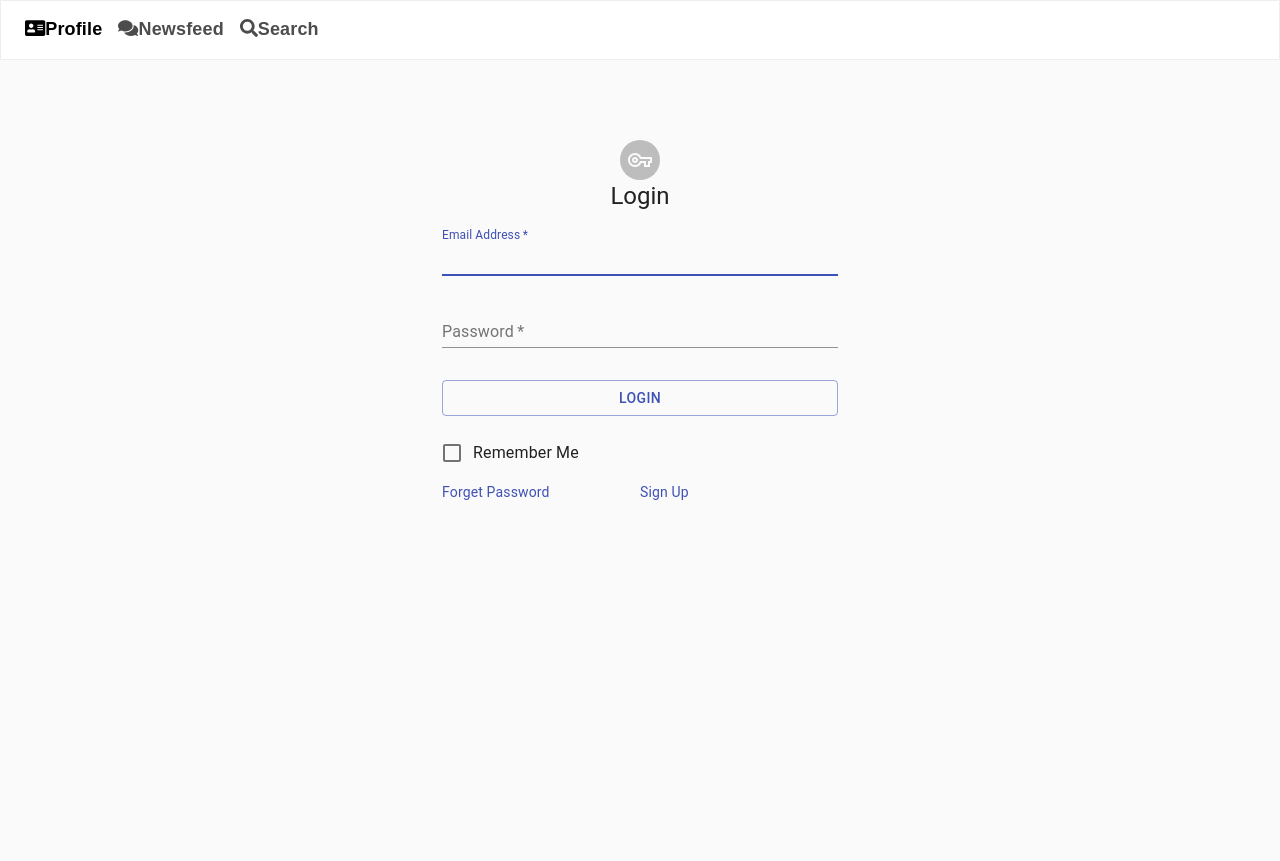
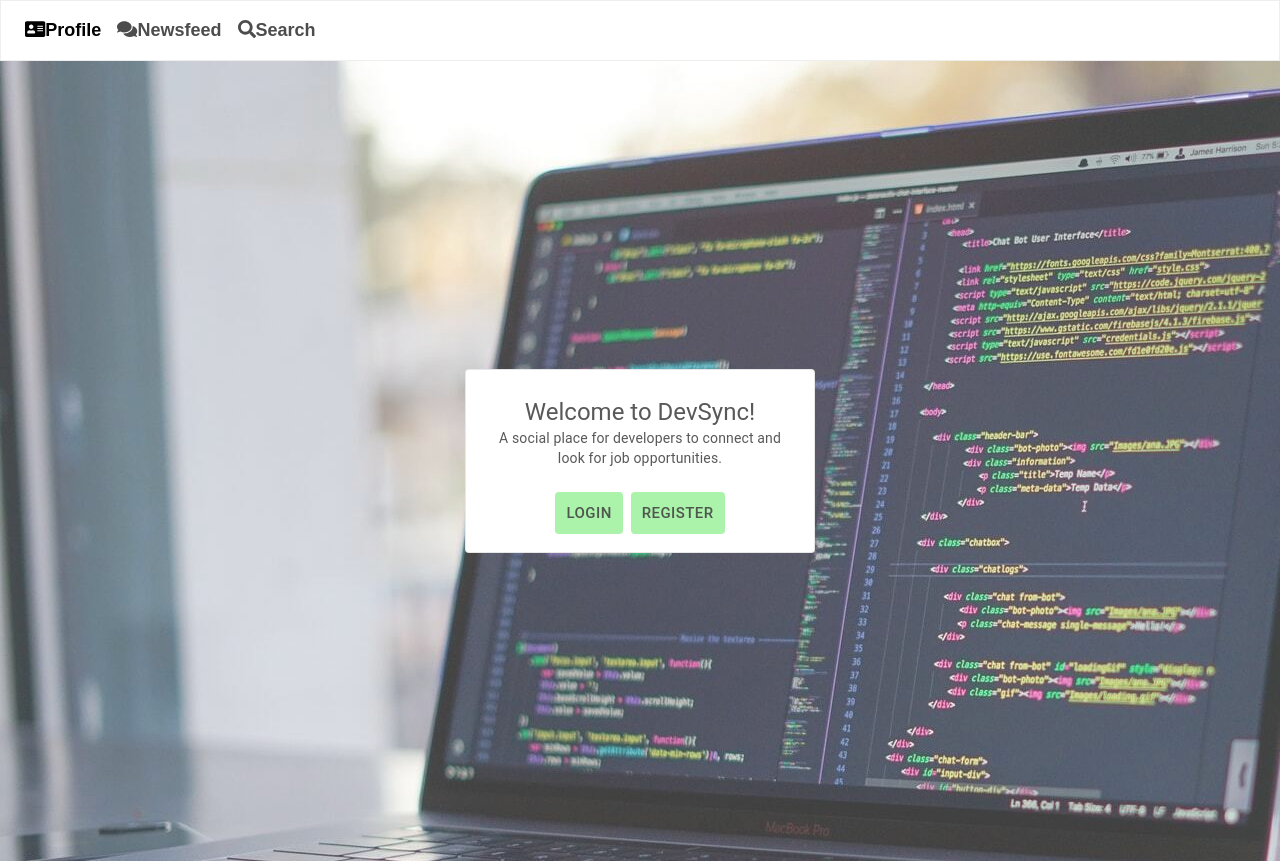
Before and after one commit to jongomezdev/Project-3, a React (Create React App) app in the folder client/: page / in a window 1280 px wide. Before the commit the page ends 800 px from the top, so only its background shows below. Built offline with nearby package versions, Linux system fonts and the light colour scheme; a web font is replaced by a local one.

Commit message:
center aligned the landingCard and updated content

```diff
--- a/client/public/index.html
+++ b/client/public/index.html
@@ -15,7 +15,12 @@
     />
     <title>DevSync</title>
   </head>
-
+  <style>
+    html, body, #root, #root>div {
+      height: 100%;
+      margin: 0;
+    }
+  </style>
   <body>
     <noscript> You need to enable JavaScript to run this app. </noscript>
     <div id="root"></div>
--- a/client/src/App.js
+++ b/client/src/App.js
@@ -4,12 +4,13 @@
 import Wrapper from "./components/Wrapper";
 import Navbar from "./components/Navbar";
 import Login from "./components/LoginForm";
-//import JobSearch from "./pages/JobSearch";
 import SearchForm from "./components/SearchForm"
 // import Form from './components/Form';
 // import { ThemeProvider } from './contexts/ThemeContext';
 import { ThemeProvider } from '@material-ui/styles'
 // import Wrapper from "./components/Wrapper/index";
+//import JobSearch from "./pages/JobSearch";
+import LandingPage from "./pages/LandingPage";
 
 function App() {
   return (
@@ -18,8 +19,9 @@
     <div>
     <Wrapper>
     <Navbar />
-    <Route exact path="/" component={Login} />
     <Switch>
+    <Route exact path="/" component={LandingPage} />
+    <Route exact path="/login" component={Login} />
     <Route exact path="/search" component={SearchForm} />
     </Switch>
     </Wrapper>
--- /dev/null
+++ b/client/src/components/LandingCard.js
@@ -0,0 +1,45 @@
+import React from "react";
+import { Card, makeStyles, CardActions, CardContent, Button, Typography } from '@material-ui/core';
+
+const useStyles = makeStyles({
+    root: {
+      width: 350,
+      float: "left",
+      padding: "10px",
+      margin: "20px",
+      alignItems: "center",
+      display: "flex",
+      flexDirection: "column",
+      opacity: "100%",
+      textAlign: 'center',
+    },
+    button: {
+      display: 'inline-block',
+      backgroundColor: "#90EE90"
+    },
+    text: {
+        textAlign: 'center',
+      },
+  });
+
+function LandingCard() {
+  const classes = useStyles();
+    return (
+    <Card className={classes.root} variant="outlined">
+      <CardContent>
+        <Typography variant="h5" component="h2">
+          Welcome to DevSync!
+        </Typography>
+        <Typography className={classes.text} variant="body2" component="p">
+          A social place for developers to connect and look for job opportunities.
+          <br />
+        </Typography>
+      </CardContent>
+      <CardActions>
+        <Button className={classes.button} href="/login" size="large">Login</Button>
+        <Button className={classes.button} href="/register" size="large">Register</Button>
+      </CardActions>
+    </Card>
+    )
+}
+export default LandingCard;
--- a/client/src/components/SearchForm.js
+++ b/client/src/components/SearchForm.js
@@ -1,5 +1,5 @@
 import React from "react";
-import ReactDOM from "react-dom";
+// import ReactDOM from "react-dom";
 
 
 function SearchForm() {
--- a/client/src/pages/LandingPage.js
+++ b/client/src/pages/LandingPage.js
@@ -1,13 +1,30 @@
 import React from "react";
-import { Link } from "react-router-dom";
+import background from "../images/developer.jpg";
+import LandingCard from "../components/LandingCard";
+import { makeStyles } from '@material-ui/core';
 
+const useStyles = makeStyles({
+    root: {
+      alignItems: "center",
+      display: "flex",
+      flexDirection: "row",
+      left: '50%',
+      justifyContent: "center",
+      opacity: "0.75"
+
+    },
+  });
 
 function LandingPage() {
+    const classes = useStyles();
     return (
-        <div>
-            Placeholder text for landing page
-            <Link to="/login"> Placeholder link to login </Link>
-            <Link to="/register"> Placeholder link to register </Link>
+        <div className={classes.root} style={{
+            backgroundImage: `url(${background})`,
+            backgroundRepeat: 'no-repeat',
+            height:'800px',
+            width: '100%',
+          }}>
+        <LandingCard />
         </div>
     )
 }
```
Also changed, not shown: client/src/images/developer.jpg (added).
